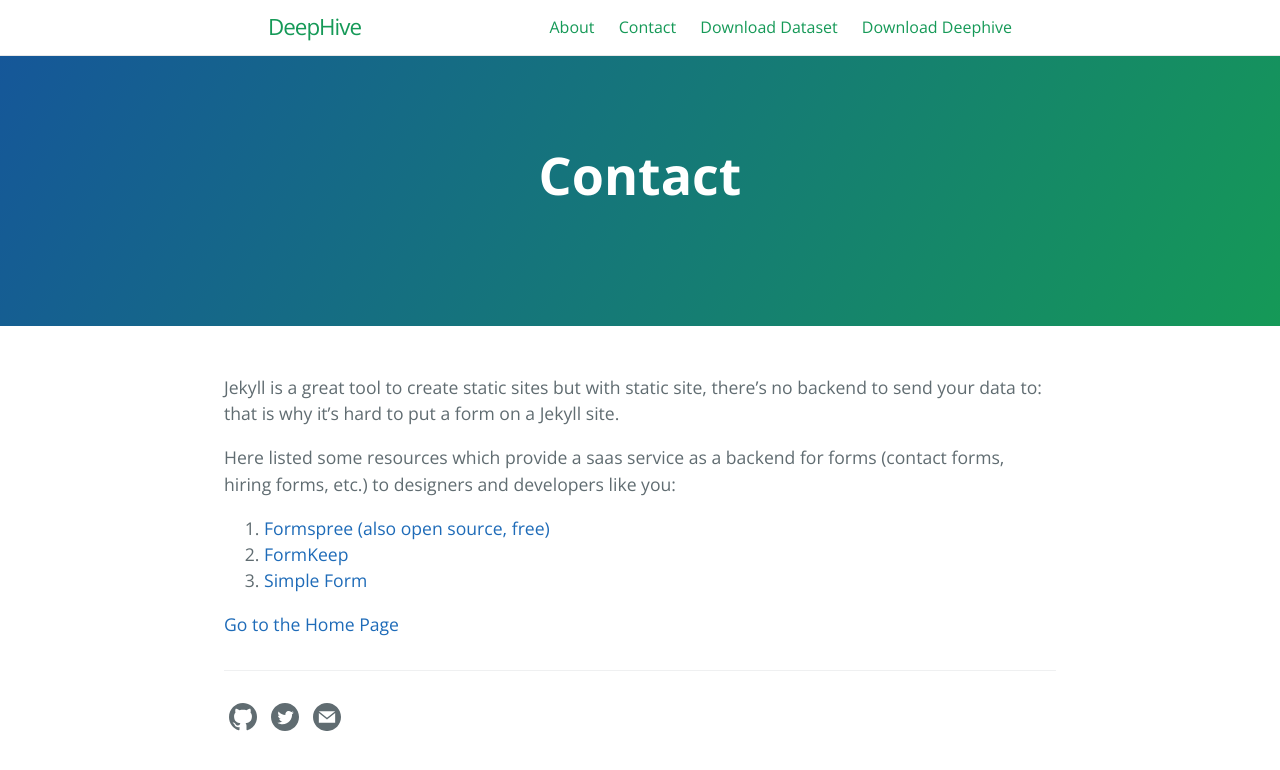
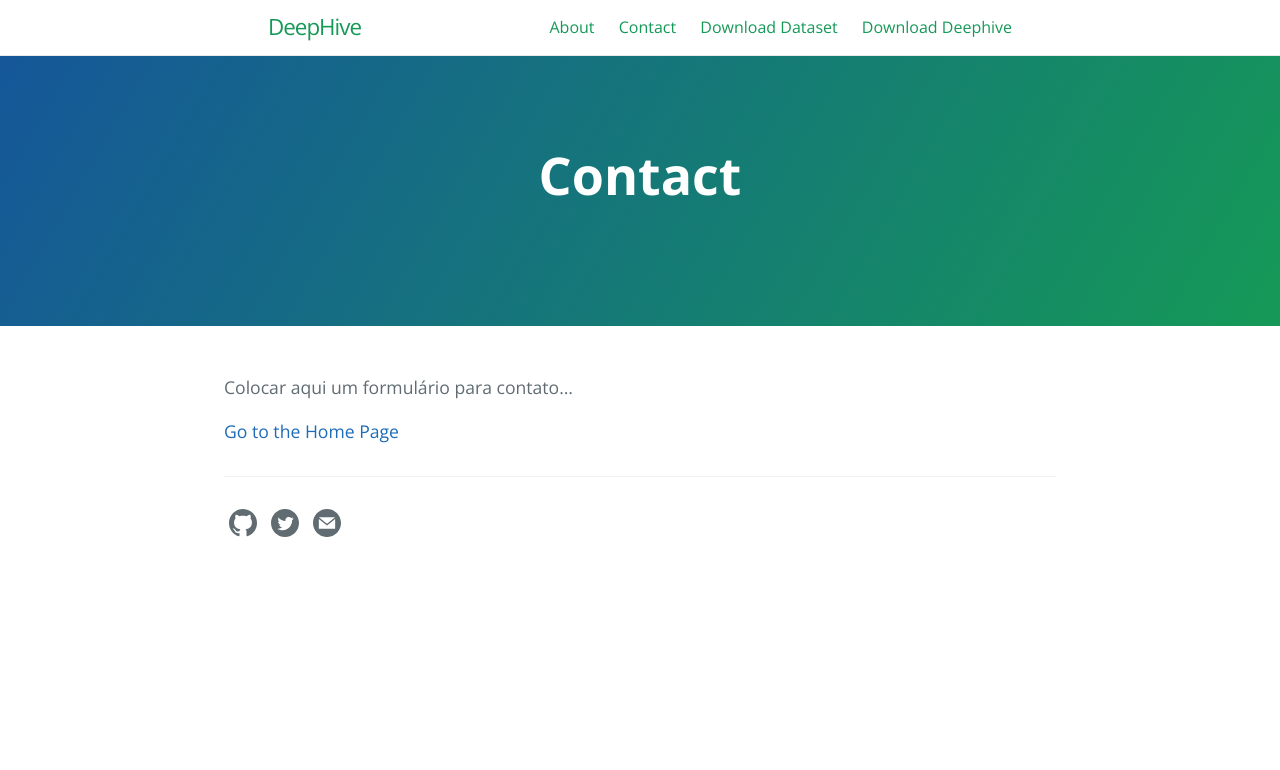
Before and after one commit to avsthiago/DeepBee, a Jekyll site: the page built from contact.md, in a window 1280 px wide. Shown: the top 770 px of the page. Built offline with Jekyll 4.4.1, drawn with Linux system fonts in a browser that asks for light colours.

Commit message:
Update contact.md
a

```diff
--- a/contact.md
+++ b/contact.md
@@ -3,12 +3,6 @@ layout: page
 title: Contact
 tagline:
 ---
-
-Jekyll is a great tool to create static sites but with static site, there's no backend to send your data to: that is why it's hard to put a form on a Jekyll site.
-
-Here listed some resources which provide  a saas service as a backend for forms (contact forms, hiring forms, etc.) to designers and developers like you:
-1. [Formspree (also open source, free)](https://formspree.io/)
-2. [FormKeep](https://formkeep.com/guides/contact-form-jekyll)
-3. [Simple Form](https://getsimpleform.com/)
+Colocar aqui um formulário para contato...
 
 [Go to the Home Page]({{ site.url }}{{ site.baseurl }})
```
